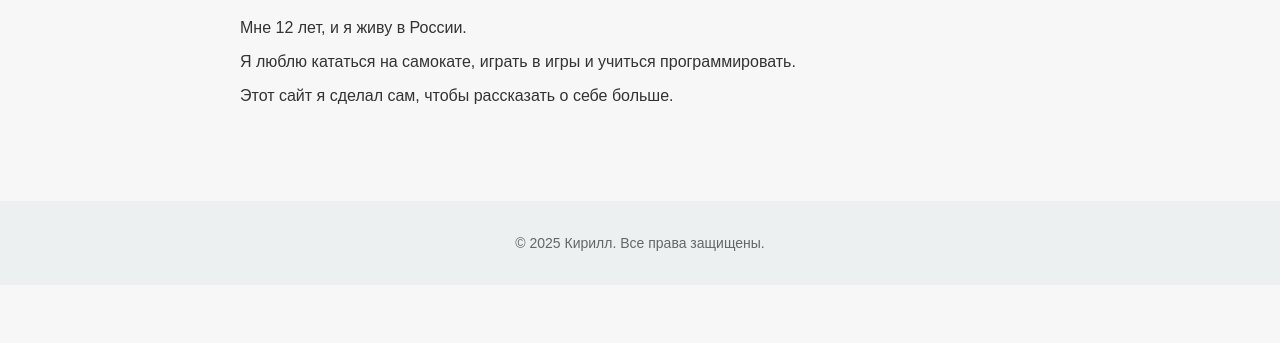
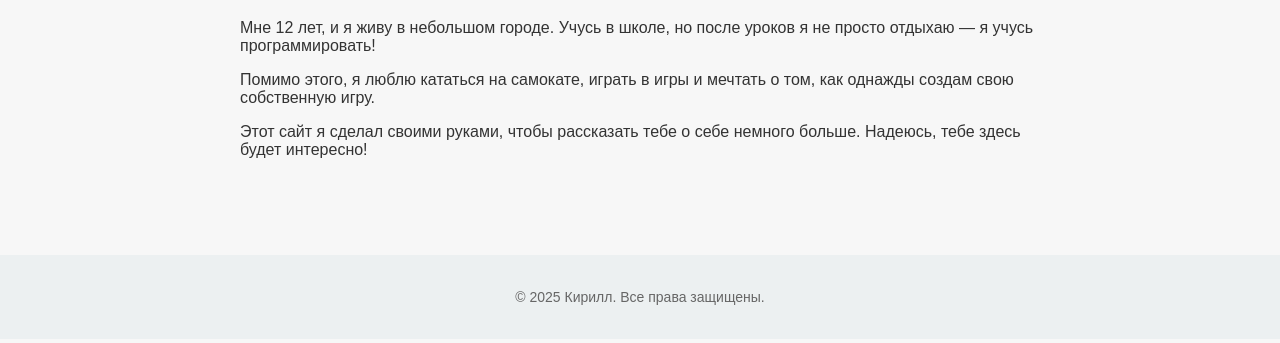
Before and after one commit to FullTravka/konex, a plain HTML site: page index.html in a window 1280 px wide. Shown: the part 149-492 px from the top of the page. Drawn offline with Linux system fonts and the light colour scheme.

Commit message:
Update index.html

```diff
--- a/index.html
+++ b/index.html
@@ -13,9 +13,9 @@
 
   <main>
     <h1>Привет! Меня зовут Кирилл</h1>
-    <p>Мне 12 лет, и я живу в России.</p>
-    <p>Я люблю кататься на самокате, играть в игры и учиться программировать.</p>
-    <p>Этот сайт я сделал сам, чтобы рассказать о себе больше.</p>
+    <p>Мне 12 лет, и я живу в небольшом городе. Учусь в школе, но после уроков я не просто отдыхаю — я учусь программировать!</p>
+    <p>Помимо этого, я люблю кататься на самокате, играть в игры и мечтать о том, как однажды создам свою собственную игру.</p>
+    <p>Этот сайт я сделал своими руками, чтобы рассказать тебе о себе немного больше. Надеюсь, тебе здесь будет интересно!</p>
   </main>
 
   <footer>
```
